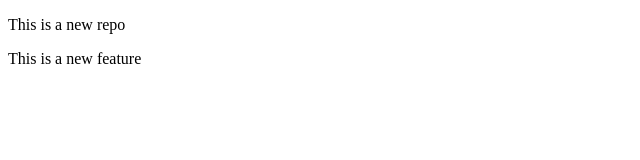
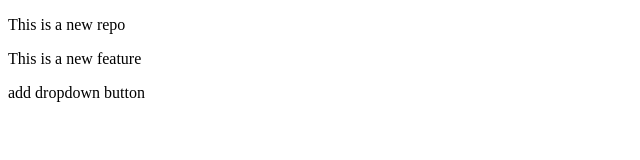
Before and after one commit to Anirudhamagdum/localrepo, a plain HTML site: page index.html in a window 1280 px wide. Shown: the whole page, without its empty margins (0-640 px from the left). Drawn offline with Linux system fonts and the light colour scheme.

```diff
--- a/index.html
+++ b/index.html
@@ -8,5 +8,6 @@
 <body>
     <p>This is a new repo</p>
     <p>This is a new feature</p>
+    <p>add dropdown button</p>
 </body>
 </html>
```
